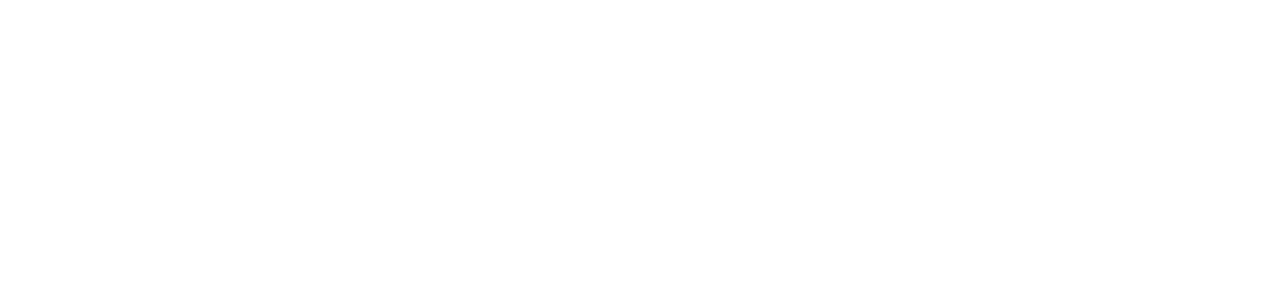
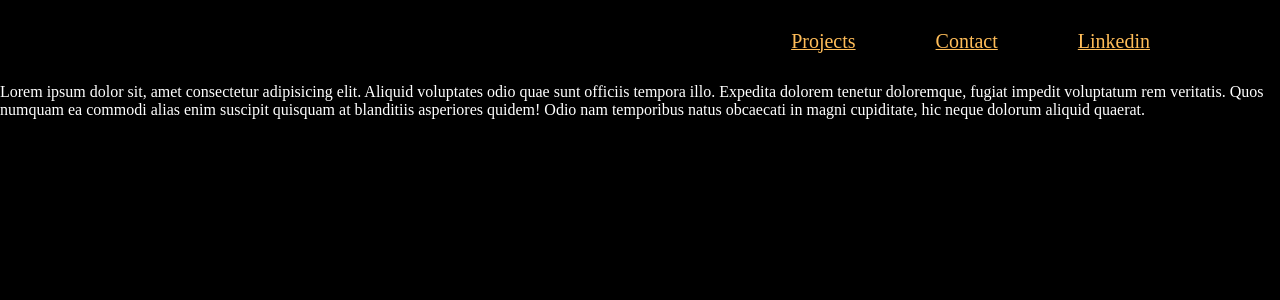
Before and after one commit to GyHuba/personal-portfolio, a React (Vite) app: page / in a window 1280 px wide. Shown: the top 300 px of the page. Built offline with nearby package versions, Linux system fonts and the light colour scheme.

Commit message:
cursor animation added

```diff
--- a/index.html
+++ b/index.html
@@ -3,6 +3,7 @@
   <head>
     <meta charset="UTF-8" />
     <link rel="icon" type="image/svg+xml" href="/vite.svg" />
+    <link rel="stylesheet" href="https://cdnjs.cloudflare.com/ajax/libs/font-awesome/6.4.2/css/all.min.css" integrity="sha512-z3gLpd7yknf1YoNbCzqRKc4qyor8gaKU1qmn+CShxbuBusANI9QpRohGBreCFkKxLhei6S9CQXFEbbKuqLg0DA==" crossorigin="anonymous" referrerpolicy="no-referrer" />
     <meta name="viewport" content="width=device-width, initial-scale=1.0" />
     <title>Huba Gyihor Portfolio</title>
   </head>
--- a/package.json
+++ b/package.json
@@ -11,6 +11,7 @@
   },
   "dependencies": {
     "react": "^18.2.0",
+    "react-animated-cursor": "^2.10.1",
     "react-dom": "^18.2.0"
   },
   "devDependencies": {
--- a/src/App.jsx
+++ b/src/App.jsx
@@ -1,10 +1,36 @@
+import LandingPage from "./pages/LandingPage";
+import AnimatedCursor from "react-animated-cursor";
+
 function App() {
-
   return (
     <>
-
+      <div className="App">
+        <LandingPage />
+        <AnimatedCursor
+      innerSize={0}
+      showSystemCursor={true}
+      outerSize={10}
+      color='255,189,89'
+      outerAlpha={0.3}
+      innerScale={0.7}
+      outerScale={8}
+      clickables={[
+        'a',
+        'input[type="text"]',
+        'input[type="email"]',
+        'input[type="number"]',
+        'input[type="submit"]',
+        'input[type="image"]',
+        'label[for]',
+        'select',
+        'textarea',
+        'button',
+        '.link'
+      ]}
+    />
+      </div>
     </>
-  )
+  );
 }
 
-export default App
+export default App;
--- /dev/null
+++ b/src/components/HeaderComponent.jsx
@@ -0,0 +1,56 @@
+import { useState } from "react";
+import "../css/header.css";
+
+export default function HeaderComponent() {
+  const [isActive, setIsActive] = useState(false);
+
+  function setIcon() {
+    if (isActive) return "fa fa-times";
+    else return "fa fa-bars";
+  }
+
+  return (
+    <>
+      <div className="header">
+        <div className="container">
+          <ul className="top-nav">
+            <li className="links">
+              {" "}
+              <a href="">Projects</a>
+            </li>
+            <li className="links">
+              {" "}
+              <a href="">Contact</a>
+            </li>
+            <li className="links">
+              {" "}
+              <a href="">Linkedin</a>
+            </li>
+            <li>
+              <i
+                onClick={() => {
+                  setIsActive(!isActive);
+                }}
+                className={setIcon()}
+              ></i>
+            </li>
+          </ul>
+        </div>
+      </div>
+      <ul className="full-screen-nav">
+            <li className="links-mobile">
+              {" "}
+              <a href="">Projects</a>
+            </li>
+            <li className="links-mobile">
+              {" "}
+              <a href="">Contact</a>
+            </li>
+            <li className="links-mobile">
+              {" "}
+              <a href="">Linkedin</a>
+            </li>
+          </ul>
+    </>
+  );
+}
--- /dev/null
+++ b/src/components/LayoutComponent.jsx
@@ -0,0 +1,12 @@
+import HeaderComponent from "./HeaderComponent";
+
+
+export default function LayoutComponent(){
+
+    return(
+        <>
+        <HeaderComponent />
+        <div>Lorem ipsum dolor sit, amet consectetur adipisicing elit. Aliquid voluptates odio quae sunt officiis tempora illo. Expedita dolorem tenetur doloremque, fugiat impedit voluptatum rem veritatis. Quos numquam ea commodi alias enim suscipit quisquam at blanditiis asperiores quidem! Odio nam temporibus natus obcaecati in magni cupiditate, hic neque dolorum aliquid quaerat.</div>
+        </>
+    )
+}
--- /dev/null
+++ b/src/css/global.css
@@ -0,0 +1,46 @@
+*{
+    margin: 0;
+    padding: 0;
+    box-sizing: border-box;
+    text-decoration: none;
+    list-style: none;
+}
+
+:root{
+    --background-color : #000000;
+    --text-color: #FFFFFF;
+    --card-title-color: #959596;
+    --important-text-color: #FFBD59;
+    --title-font-size: 50px;
+    --second-title-font-size: 32px;
+    --link-font-size: 20px;
+    --car-title-font-size: 16px;
+    --container-width: 1350px;
+    --animate-duration: 1s;
+    --animate-delay: 1s;
+    --animate-repeat: 1;
+}
+
+.landing-page{
+    max-width: 100vw;
+    min-height: 200vh;
+    background-color: var(--background-color);
+    color: var(--text-color);
+    position: relative;
+}
+
+.container{
+    width: 100%;
+    max-width: 1350px;
+    margin: 0 auto;
+    padding: 0 50px;
+}
+
+.links a, i.fa-bars, i.fa-times, .links-mobile a{
+    color: #FFBD59;
+    font-size: var(--link-font-size);
+}
+
+.links-mobile a{
+    font-size: var(--second-title-font-size);
+}
--- /dev/null
+++ b/src/css/header.css
@@ -0,0 +1,39 @@
+.header{
+    padding: 30px 0;
+    position: sticky;
+    top: 0;
+}
+
+.top-nav{
+    display: flex;
+    justify-content: end;
+    gap: 5rem;
+}
+
+.links a, .links-mobile a{
+    text-decoration: underline;
+    text-decoration-thickness: 1px;
+}
+
+i.fa-bars, .full-screen-nav {
+    display: none;
+}
+
+
+
+@media screen and (max-width: 600px) {
+    i.fa-bars, i.fa-times {
+        display: block;
+        position: absolute;
+        top: 30px;
+        right: 30px;
+    }
+    .links a{
+        display: none;
+    }
+    .full-screen-nav{
+        display: block;
+        font-size: 32px;
+
+    }
+}
--- /dev/null
+++ b/src/pages/LandingPage.jsx
@@ -0,0 +1,15 @@
+import LayoutComponent from "../components/LayoutComponent";
+import "../css/global.css"
+
+
+export default function LandingPage(){
+
+    return(
+        <>
+        <div className="landing-page">
+            <LayoutComponent/>
+        </div>
+        </>
+
+    )
+}
```
Also changed, not shown: 1 other file (tests, documents, lock files or other folders).
